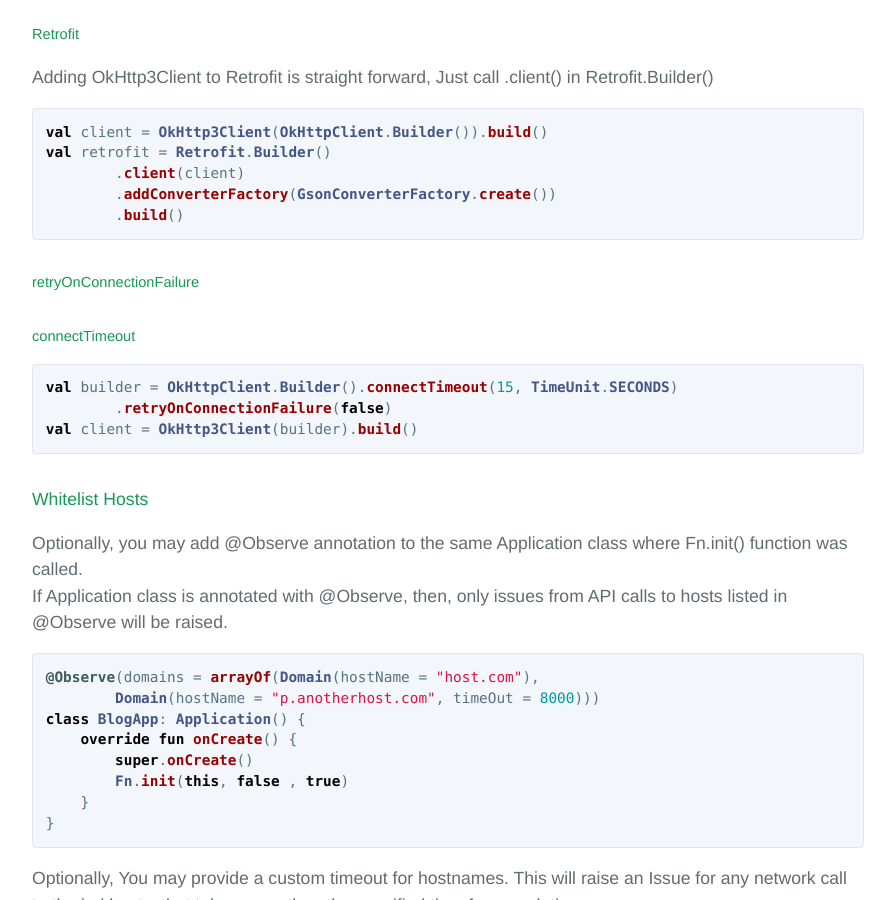
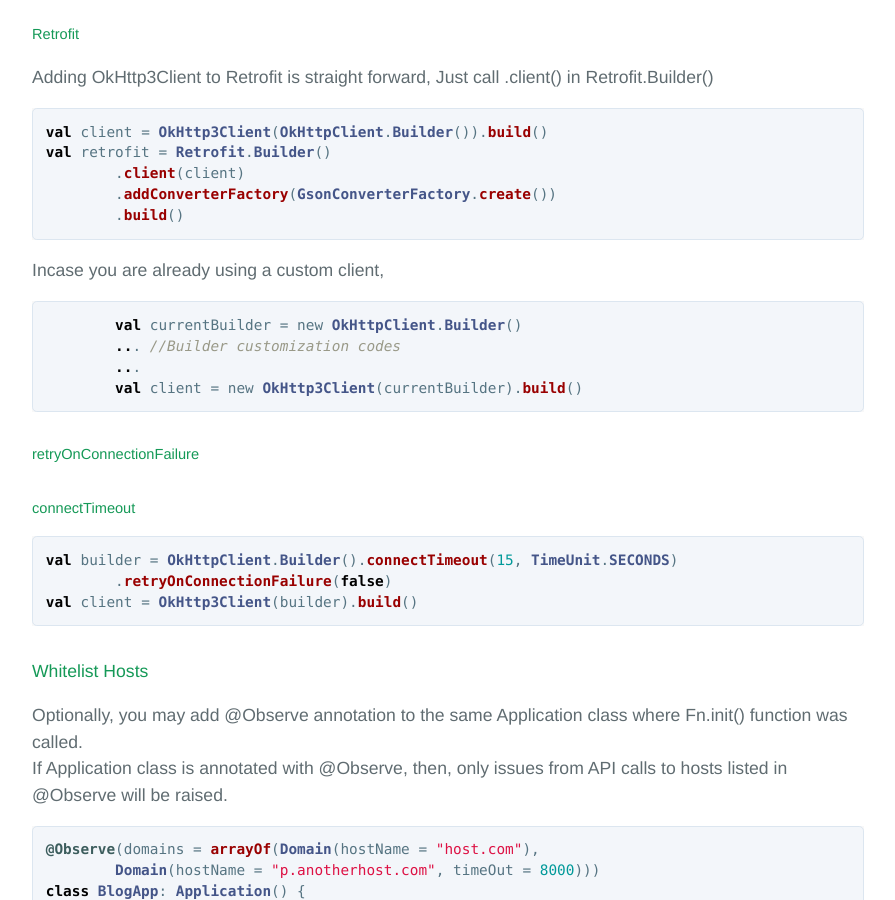
Before and after one commit to finotes/finotes.github.io, a Jekyll site: the page built from _posts/2018-02-09-kotlin-docs.md, in a window 1280 px wide and 900 px high, scrolled down 5839 px. Shown: the whole window, without its empty margins (192-1087 px from the left). Built offline with Jekyll 4.4.1, drawn with Linux system fonts in a browser that asks for light colours; some web fonts are replaced.

Commit message:
Update 2018-02-09-kotlin-docs.md

````diff
--- a/_posts/2018-02-09-kotlin-docs.md
+++ b/_posts/2018-02-09-kotlin-docs.md
@@ -230,6 +230,13 @@ val retrofit = Retrofit.Builder()
         .addConverterFactory(GsonConverterFactory.create())
         .build()
  ```
+ Incase you are already using a custom client,
+```kotlin
+	val currentBuilder = new OkHttpClient.Builder()
+	... //Builder customization codes
+	...
+	val client = new OkHttp3Client(currentBuilder).build()
+```
 
 ##### retryOnConnectionFailure
 ##### connectTimeout
````
